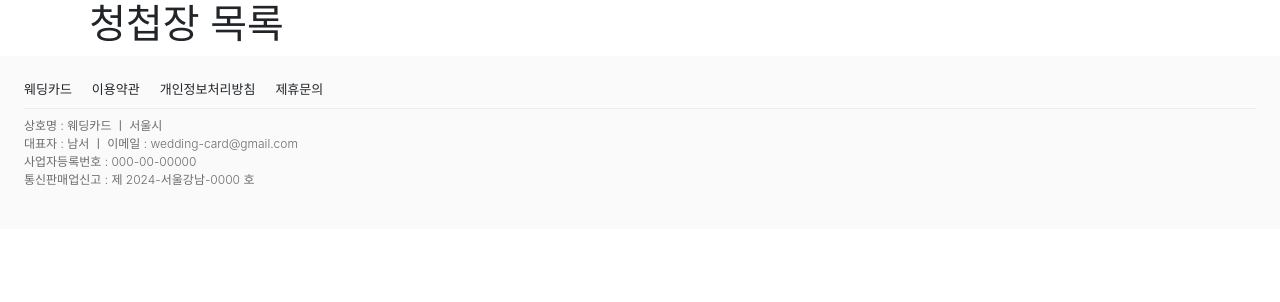
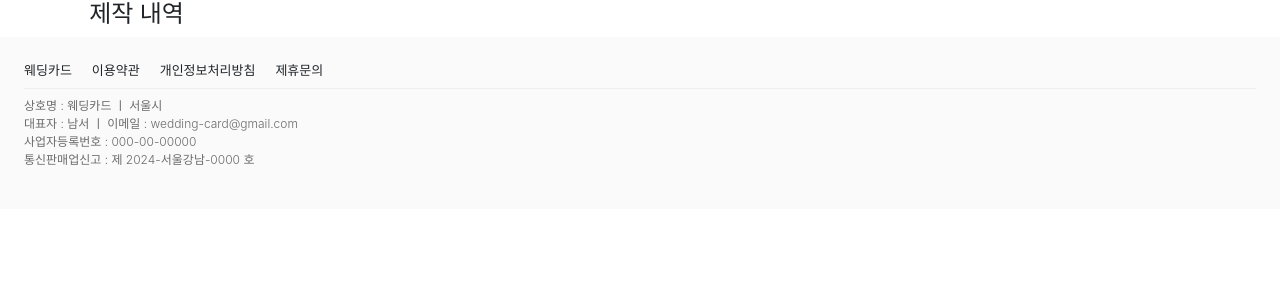
Before and after one commit to seojh8910/wedding-card, a Django app: page /cards/list/ in a window 1280 px wide. Shown: the part 108-410 px from the top of the page. Run offline with Django 5.2, Linux system fonts and the light colour scheme; data that the repository does not hold is empty; some libraries are stand-ins or nearby versions.

Commit message:
FE update: 청첩장 리스트 페이지 html 수정 (#22)

```diff
--- a/card/templates/card/list_card.html
+++ b/card/templates/card/list_card.html
@@ -1,22 +1,19 @@
 {% extends 'base.html' %}
-{% load bootstrap4 %}
 
 {% block content %}
-
-<h1>청첩장 목록</h1>
-
+    <h4>제작 내역</h4>
     {% for card in cards %}
         <hr>
-    <div>
+            <div style="display:flex; justify-content:space-between;">
                 {% if card.main_img %}
                     <img src="{{ card.main_img.url }}" width=100px;>
                 {% endif %}
                 <a href="{% url 'card:detail' pk=card.pk %}">{{ card.invitation_title }}</a>
-        <span>생성일: {{ card.created_at }} / 수정일: {{ card.updated_at }}</span>
-        <a href="{% url 'card:update' pk=card.pk %}">청첩장 수정</a>
-        <a href="{% url 'card:delete' pk=card.pk %}">청첩장 삭제</a>
-
+                <div>
+                    <span>{{ card.created_at|date:'y.m.d' }}</span>
+                    <a class="btn btn-primary" href="{% url 'card:update' pk=card.pk %}">수정</a>
+                    <a class="btn btn-outline-dark" href="{% url 'card:delete' pk=card.pk %}">삭제</a>
+                </div>
             </div>
     {% endfor %}
-
 {% endblock %}
```
Lines whose indentation alone changed are shown as unchanged.
